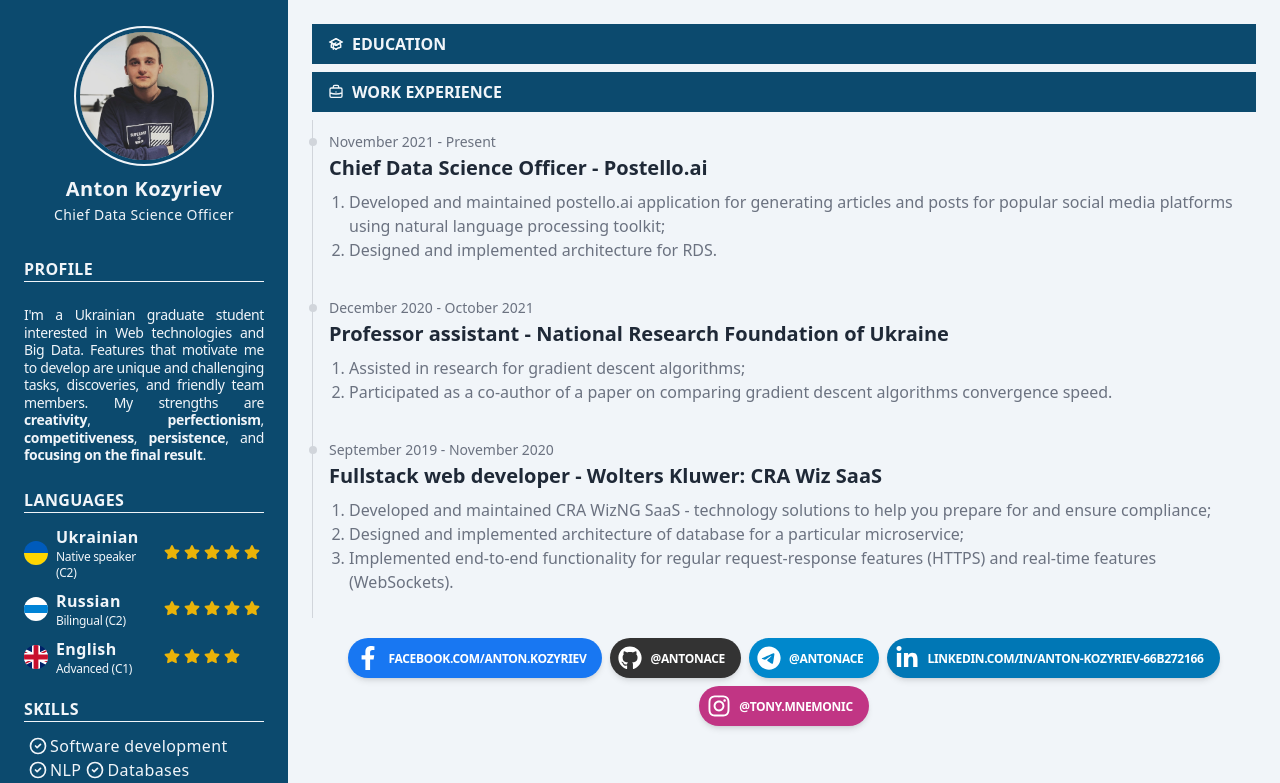
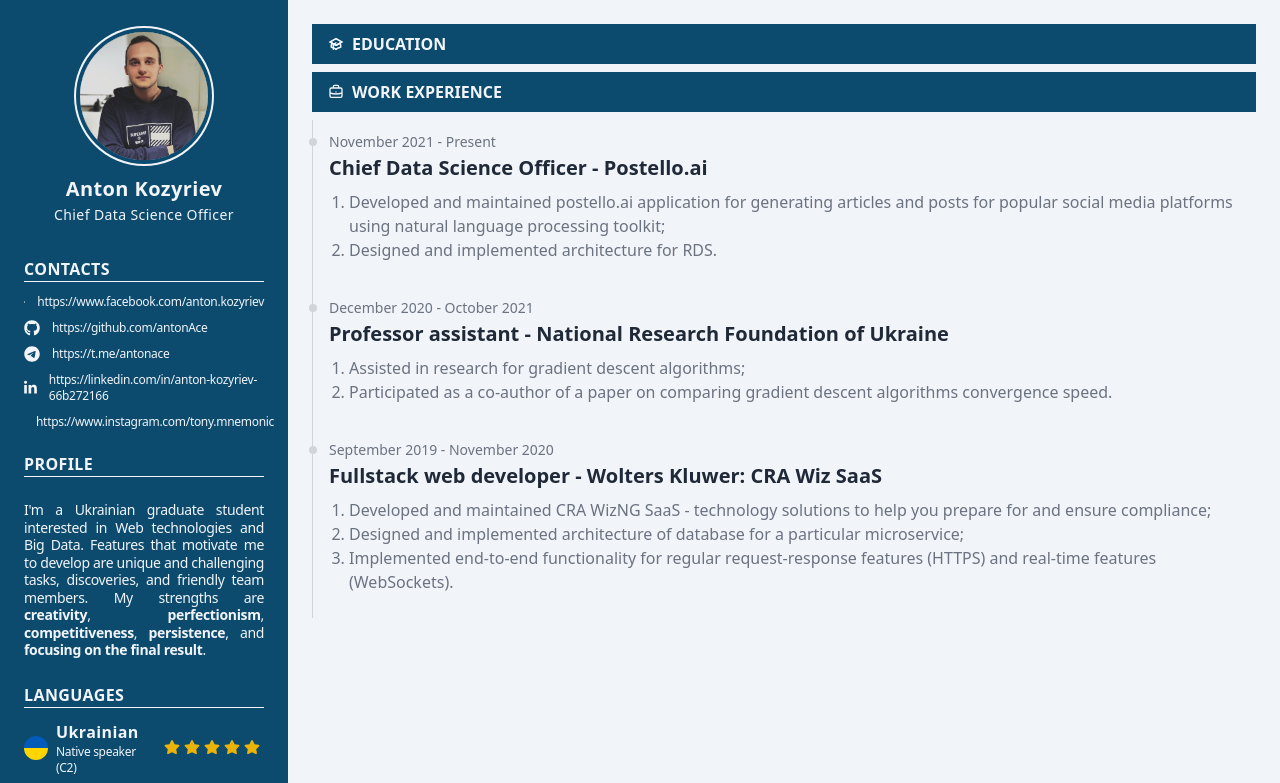
Before and after one commit to kaydotdev/antonkozyriev.me, a React (Create React App) app: page / in a window 1280 px wide. Shown: the top 783 px of the page. Built offline with nearby package versions, Linux system fonts and the light colour scheme.

Commit message:
feat: make button and badge variant for social media

```diff
--- a/src/App.tsx
+++ b/src/App.tsx
@@ -3,6 +3,7 @@ import Divider from './components/Divider';
 import LanguageBadge from './components/LanguageBadge';
 import SkillBadge from './components/SkillBadge';
 import SocialMediaButton from './components/SocialMediaButton';
+import SocialMediaBadge from './components/SocialMediaBadge';
 import Timespan, { TimespanSection } from './components/Timespan';
 
 import Avatar from './static/profile.png';
@@ -47,6 +48,43 @@ function App() {
             <img src={Avatar} className="mx-auto mb-4 w-32 rounded-full ring-2 sm:ring-slate-100 ring-sky-900 ring-offset-4 sm:ring-offset-sky-900 ring-offset-slate-100" alt="Avatar" />
             <h5 className="mb-0 text-xl font-bold leading-tight">Anton Kozyriev</h5>
             <p className="text-sm mt-1">Chief Data Science Officer</p>
+            <div className="sm:hidden flex pt-2 flex-row flex-wrap justify-evenly sm:justify-center justify-items-stretch sm:gap-x-2 mt-6">
+              <SocialMediaButton href="https://www.facebook.com/anton.kozyriev" color="#1877f2">
+                <svg xmlns="http://www.w3.org/2000/svg" viewBox="0 0 320 512" className="w-6 h-6"><path fill="currentColor" d="M279.14 288l14.22-92.66h-88.91v-60.13c0-25.35 12.42-50.06 52.24-50.06h40.42V6.26S260.43 0 225.36 0c-73.22 0-121.08 44.38-121.08 124.72v70.62H22.89V288h81.39v224h100.17V288z" /></svg>
+              </SocialMediaButton>
+              <SocialMediaButton href="https://github.com/antonAce" color="#333">
+                <svg xmlns="http://www.w3.org/2000/svg" viewBox="0 0 496 512" className="w-6 h-6"><path fill="currentColor" d="M165.9 397.4c0 2-2.3 3.6-5.2 3.6-3.3.3-5.6-1.3-5.6-3.6 0-2 2.3-3.6 5.2-3.6 3-.3 5.6 1.3 5.6 3.6zm-31.1-4.5c-.7 2 1.3 4.3 4.3 4.9 2.6 1 5.6 0 6.2-2s-1.3-4.3-4.3-5.2c-2.6-.7-5.5.3-6.2 2.3zm44.2-1.7c-2.9.7-4.9 2.6-4.6 4.9.3 2 2.9 3.3 5.9 2.6 2.9-.7 4.9-2.6 4.6-4.6-.3-1.9-3-3.2-5.9-2.9zM244.8 8C106.1 8 0 113.3 0 252c0 110.9 69.8 205.8 169.5 239.2 12.8 2.3 17.3-5.6 17.3-12.1 0-6.2-.3-40.4-.3-61.4 0 0-70 15-84.7-29.8 0 0-11.4-29.1-27.8-36.6 0 0-22.9-15.7 1.6-15.4 0 0 24.9 2 38.6 25.8 21.9 38.6 58.6 27.5 72.9 20.9 2.3-16 8.8-27.1 16-33.7-55.9-6.2-112.3-14.3-112.3-110.5 0-27.5 7.6-41.3 23.6-58.9-2.6-6.5-11.1-33.3 2.6-67.9 20.9-6.5 69 27 69 27 20-5.6 41.5-8.5 62.8-8.5s42.8 2.9 62.8 8.5c0 0 48.1-33.6 69-27 13.7 34.7 5.2 61.4 2.6 67.9 16 17.7 25.8 31.5 25.8 58.9 0 96.5-58.9 104.2-114.8 110.5 9.2 7.9 17 22.9 17 46.4 0 33.7-.3 75.4-.3 83.6 0 6.5 4.6 14.4 17.3 12.1C428.2 457.8 496 362.9 496 252 496 113.3 383.5 8 244.8 8zM97.2 352.9c-1.3 1-1 3.3.7 5.2 1.6 1.6 3.9 2.3 5.2 1 1.3-1 1-3.3-.7-5.2-1.6-1.6-3.9-2.3-5.2-1zm-10.8-8.1c-.7 1.3.3 2.9 2.3 3.9 1.6 1 3.6.7 4.3-.7.7-1.3-.3-2.9-2.3-3.9-2-.6-3.6-.3-4.3.7zm32.4 35.6c-1.6 1.3-1 4.3 1.3 6.2 2.3 2.3 5.2 2.6 6.5 1 1.3-1.3.7-4.3-1.3-6.2-2.2-2.3-5.2-2.6-6.5-1zm-11.4-14.7c-1.6 1-1.6 3.6 0 5.9 1.6 2.3 4.3 3.3 5.6 2.3 1.6-1.3 1.6-3.9 0-6.2-1.4-2.3-4-3.3-5.6-2z" /></svg>
+              </SocialMediaButton>
+              <SocialMediaButton href="https://t.me/antonace" color="#0088cc">
+                <svg xmlns="http://www.w3.org/2000/svg" viewBox="0 0 496 512" className="w-6 h-6"><path fill="currentColor" d="M248,8C111.033,8,0,119.033,0,256S111.033,504,248,504,496,392.967,496,256,384.967,8,248,8ZM362.952,176.66c-3.732,39.215-19.881,134.378-28.1,178.3-3.476,18.584-10.322,24.816-16.948,25.425-14.4,1.326-25.338-9.517-39.287-18.661-21.827-14.308-34.158-23.215-55.346-37.177-24.485-16.135-8.612-25,5.342-39.5,3.652-3.793,67.107-61.51,68.335-66.746.153-.655.3-3.1-1.154-4.384s-3.59-.849-5.135-.5q-3.283.746-104.608,69.142-14.845,10.194-26.894,9.934c-8.855-.191-25.888-5.006-38.551-9.123-15.531-5.048-27.875-7.717-26.8-16.291q.84-6.7,18.45-13.7,108.446-47.248,144.628-62.3c68.872-28.647,83.183-33.623,92.511-33.789,2.052-.034,6.639.474,9.61,2.885a10.452,10.452,0,0,1,3.53,6.716A43.765,43.765,0,0,1,362.952,176.66Z" /></svg>
+              </SocialMediaButton>
+              <SocialMediaButton href="https://linkedin.com/in/anton-kozyriev-66b272166" color="#0077b5">
+                <svg xmlns="http://www.w3.org/2000/svg" viewBox="0 0 448 512" className="w-6 h-6"><path fill="currentColor" d="M100.28 448H7.4V148.9h92.88zM53.79 108.1C24.09 108.1 0 83.5 0 53.8a53.79 53.79 0 0 1 107.58 0c0 29.7-24.1 54.3-53.79 54.3zM447.9 448h-92.68V302.4c0-34.7-.7-79.2-48.29-79.2-48.29 0-55.69 37.7-55.69 76.7V448h-92.78V148.9h89.08v40.8h1.3c12.4-23.5 42.69-48.3 87.88-48.3 94 0 111.28 61.9 111.28 142.3V448z" /></svg>
+              </SocialMediaButton>
+              <SocialMediaButton href="https://www.instagram.com/tony.mnemonic" color="#c13584">
+                <svg xmlns="http://www.w3.org/2000/svg" viewBox="0 0 448 512" className="w-6 h-6"><path fill="currentColor" d="M224.1 141c-63.6 0-114.9 51.3-114.9 114.9s51.3 114.9 114.9 114.9S339 319.5 339 255.9 287.7 141 224.1 141zm0 189.6c-41.1 0-74.7-33.5-74.7-74.7s33.5-74.7 74.7-74.7 74.7 33.5 74.7 74.7-33.6 74.7-74.7 74.7zm146.4-194.3c0 14.9-12 26.8-26.8 26.8-14.9 0-26.8-12-26.8-26.8s12-26.8 26.8-26.8 26.8 12 26.8 26.8zm76.1 27.2c-1.7-35.9-9.9-67.7-36.2-93.9-26.2-26.2-58-34.4-93.9-36.2-37-2.1-147.9-2.1-184.9 0-35.8 1.7-67.6 9.9-93.9 36.1s-34.4 58-36.2 93.9c-2.1 37-2.1 147.9 0 184.9 1.7 35.9 9.9 67.7 36.2 93.9s58 34.4 93.9 36.2c37 2.1 147.9 2.1 184.9 0 35.9-1.7 67.7-9.9 93.9-36.2 26.2-26.2 34.4-58 36.2-93.9 2.1-37 2.1-147.8 0-184.8zM398.8 388c-7.8 19.6-22.9 34.7-42.6 42.6-29.5 11.7-99.5 9-132.1 9s-102.7 2.6-132.1-9c-19.6-7.8-34.7-22.9-42.6-42.6-11.7-29.5-9-99.5-9-132.1s-2.6-102.7 9-132.1c7.8-19.6 22.9-34.7 42.6-42.6 29.5-11.7 99.5-9 132.1-9s102.7-2.6 132.1 9c19.6 7.8 34.7 22.9 42.6 42.6 11.7 29.5 9 99.5 9 132.1s2.7 102.7-9 132.1z" /></svg>
+              </SocialMediaButton>
+            </div>
+          </div>
+          <div className="hidden sm:block">
+            <Divider text="Contacts" />
+            <div className="px-6 py-3">
+              <SocialMediaBadge href="https://www.facebook.com/anton.kozyriev">
+                <svg xmlns="http://www.w3.org/2000/svg" viewBox="0 0 320 512" className="w-4 h-4 text-slate-100"><path fill="currentColor" d="M279.14 288l14.22-92.66h-88.91v-60.13c0-25.35 12.42-50.06 52.24-50.06h40.42V6.26S260.43 0 225.36 0c-73.22 0-121.08 44.38-121.08 124.72v70.62H22.89V288h81.39v224h100.17V288z" /></svg>
+              </SocialMediaBadge>
+              <SocialMediaBadge href="https://github.com/antonAce">
+                <svg xmlns="http://www.w3.org/2000/svg" viewBox="0 0 496 512" className="w-4 h-4 text-slate-100"><path fill="currentColor" d="M165.9 397.4c0 2-2.3 3.6-5.2 3.6-3.3.3-5.6-1.3-5.6-3.6 0-2 2.3-3.6 5.2-3.6 3-.3 5.6 1.3 5.6 3.6zm-31.1-4.5c-.7 2 1.3 4.3 4.3 4.9 2.6 1 5.6 0 6.2-2s-1.3-4.3-4.3-5.2c-2.6-.7-5.5.3-6.2 2.3zm44.2-1.7c-2.9.7-4.9 2.6-4.6 4.9.3 2 2.9 3.3 5.9 2.6 2.9-.7 4.9-2.6 4.6-4.6-.3-1.9-3-3.2-5.9-2.9zM244.8 8C106.1 8 0 113.3 0 252c0 110.9 69.8 205.8 169.5 239.2 12.8 2.3 17.3-5.6 17.3-12.1 0-6.2-.3-40.4-.3-61.4 0 0-70 15-84.7-29.8 0 0-11.4-29.1-27.8-36.6 0 0-22.9-15.7 1.6-15.4 0 0 24.9 2 38.6 25.8 21.9 38.6 58.6 27.5 72.9 20.9 2.3-16 8.8-27.1 16-33.7-55.9-6.2-112.3-14.3-112.3-110.5 0-27.5 7.6-41.3 23.6-58.9-2.6-6.5-11.1-33.3 2.6-67.9 20.9-6.5 69 27 69 27 20-5.6 41.5-8.5 62.8-8.5s42.8 2.9 62.8 8.5c0 0 48.1-33.6 69-27 13.7 34.7 5.2 61.4 2.6 67.9 16 17.7 25.8 31.5 25.8 58.9 0 96.5-58.9 104.2-114.8 110.5 9.2 7.9 17 22.9 17 46.4 0 33.7-.3 75.4-.3 83.6 0 6.5 4.6 14.4 17.3 12.1C428.2 457.8 496 362.9 496 252 496 113.3 383.5 8 244.8 8zM97.2 352.9c-1.3 1-1 3.3.7 5.2 1.6 1.6 3.9 2.3 5.2 1 1.3-1 1-3.3-.7-5.2-1.6-1.6-3.9-2.3-5.2-1zm-10.8-8.1c-.7 1.3.3 2.9 2.3 3.9 1.6 1 3.6.7 4.3-.7.7-1.3-.3-2.9-2.3-3.9-2-.6-3.6-.3-4.3.7zm32.4 35.6c-1.6 1.3-1 4.3 1.3 6.2 2.3 2.3 5.2 2.6 6.5 1 1.3-1.3.7-4.3-1.3-6.2-2.2-2.3-5.2-2.6-6.5-1zm-11.4-14.7c-1.6 1-1.6 3.6 0 5.9 1.6 2.3 4.3 3.3 5.6 2.3 1.6-1.3 1.6-3.9 0-6.2-1.4-2.3-4-3.3-5.6-2z" /></svg>
+              </SocialMediaBadge>
+              <SocialMediaBadge href="https://t.me/antonace">
+                <svg xmlns="http://www.w3.org/2000/svg" viewBox="0 0 496 512" className="w-4 h-4 text-slate-100"><path fill="currentColor" d="M248,8C111.033,8,0,119.033,0,256S111.033,504,248,504,496,392.967,496,256,384.967,8,248,8ZM362.952,176.66c-3.732,39.215-19.881,134.378-28.1,178.3-3.476,18.584-10.322,24.816-16.948,25.425-14.4,1.326-25.338-9.517-39.287-18.661-21.827-14.308-34.158-23.215-55.346-37.177-24.485-16.135-8.612-25,5.342-39.5,3.652-3.793,67.107-61.51,68.335-66.746.153-.655.3-3.1-1.154-4.384s-3.59-.849-5.135-.5q-3.283.746-104.608,69.142-14.845,10.194-26.894,9.934c-8.855-.191-25.888-5.006-38.551-9.123-15.531-5.048-27.875-7.717-26.8-16.291q.84-6.7,18.45-13.7,108.446-47.248,144.628-62.3c68.872-28.647,83.183-33.623,92.511-33.789,2.052-.034,6.639.474,9.61,2.885a10.452,10.452,0,0,1,3.53,6.716A43.765,43.765,0,0,1,362.952,176.66Z" /></svg>
+              </SocialMediaBadge>
+              <SocialMediaBadge href="https://linkedin.com/in/anton-kozyriev-66b272166">
+                <svg xmlns="http://www.w3.org/2000/svg" viewBox="0 0 448 512" className="w-4 h-4 text-slate-100"><path fill="currentColor" d="M100.28 448H7.4V148.9h92.88zM53.79 108.1C24.09 108.1 0 83.5 0 53.8a53.79 53.79 0 0 1 107.58 0c0 29.7-24.1 54.3-53.79 54.3zM447.9 448h-92.68V302.4c0-34.7-.7-79.2-48.29-79.2-48.29 0-55.69 37.7-55.69 76.7V448h-92.78V148.9h89.08v40.8h1.3c12.4-23.5 42.69-48.3 87.88-48.3 94 0 111.28 61.9 111.28 142.3V448z" /></svg>
+              </SocialMediaBadge>
+              <SocialMediaBadge href="https://www.instagram.com/tony.mnemonic">
+                <svg xmlns="http://www.w3.org/2000/svg" viewBox="0 0 448 512" className="w-4 h-4 text-slate-100"><path fill="currentColor" d="M224.1 141c-63.6 0-114.9 51.3-114.9 114.9s51.3 114.9 114.9 114.9S339 319.5 339 255.9 287.7 141 224.1 141zm0 189.6c-41.1 0-74.7-33.5-74.7-74.7s33.5-74.7 74.7-74.7 74.7 33.5 74.7 74.7-33.6 74.7-74.7 74.7zm146.4-194.3c0 14.9-12 26.8-26.8 26.8-14.9 0-26.8-12-26.8-26.8s12-26.8 26.8-26.8 26.8 12 26.8 26.8zm76.1 27.2c-1.7-35.9-9.9-67.7-36.2-93.9-26.2-26.2-58-34.4-93.9-36.2-37-2.1-147.9-2.1-184.9 0-35.8 1.7-67.6 9.9-93.9 36.1s-34.4 58-36.2 93.9c-2.1 37-2.1 147.9 0 184.9 1.7 35.9 9.9 67.7 36.2 93.9s58 34.4 93.9 36.2c37 2.1 147.9 2.1 184.9 0 35.9-1.7 67.7-9.9 93.9-36.2 26.2-26.2 34.4-58 36.2-93.9 2.1-37 2.1-147.8 0-184.8zM398.8 388c-7.8 19.6-22.9 34.7-42.6 42.6-29.5 11.7-99.5 9-132.1 9s-102.7 2.6-132.1-9c-19.6-7.8-34.7-22.9-42.6-42.6-11.7-29.5-9-99.5-9-132.1s-2.6-102.7 9-132.1c7.8-19.6 22.9-34.7 42.6-42.6 29.5-11.7 99.5-9 132.1-9s102.7-2.6 132.1 9c19.6 7.8 34.7 22.9 42.6 42.6 11.7 29.5 9 99.5 9 132.1s2.7 102.7-9 132.1z" /></svg>
+              </SocialMediaBadge>
+            </div>
           </div>
           <Divider text="Profile" />
           <div className="p-6 text-justify text-sm tracking-tight leading-tight">
@@ -92,24 +130,6 @@ function App() {
             </svg>
           </Header>
           <Timespan sections={workExperienceSection} />
-
-          <div className="flex pt-2 flex-row flex-wrap justify-evenly sm:justify-center justify-items-stretch sm:gap-x-2 sm:mt-3">
-            <SocialMediaButton href="https://www.facebook.com/anton.kozyriev" text="facebook.com/anton.kozyriev" color="#1877f2">
-              <svg xmlns="http://www.w3.org/2000/svg" viewBox="0 0 320 512" className="w-6 h-6"><path fill="currentColor" d="M279.14 288l14.22-92.66h-88.91v-60.13c0-25.35 12.42-50.06 52.24-50.06h40.42V6.26S260.43 0 225.36 0c-73.22 0-121.08 44.38-121.08 124.72v70.62H22.89V288h81.39v224h100.17V288z" /></svg>
-            </SocialMediaButton>
-            <SocialMediaButton href="https://github.com/antonAce" text="@antonAce" color="#333">
-              <svg xmlns="http://www.w3.org/2000/svg" viewBox="0 0 496 512" className="w-6 h-6"><path fill="currentColor" d="M165.9 397.4c0 2-2.3 3.6-5.2 3.6-3.3.3-5.6-1.3-5.6-3.6 0-2 2.3-3.6 5.2-3.6 3-.3 5.6 1.3 5.6 3.6zm-31.1-4.5c-.7 2 1.3 4.3 4.3 4.9 2.6 1 5.6 0 6.2-2s-1.3-4.3-4.3-5.2c-2.6-.7-5.5.3-6.2 2.3zm44.2-1.7c-2.9.7-4.9 2.6-4.6 4.9.3 2 2.9 3.3 5.9 2.6 2.9-.7 4.9-2.6 4.6-4.6-.3-1.9-3-3.2-5.9-2.9zM244.8 8C106.1 8 0 113.3 0 252c0 110.9 69.8 205.8 169.5 239.2 12.8 2.3 17.3-5.6 17.3-12.1 0-6.2-.3-40.4-.3-61.4 0 0-70 15-84.7-29.8 0 0-11.4-29.1-27.8-36.6 0 0-22.9-15.7 1.6-15.4 0 0 24.9 2 38.6 25.8 21.9 38.6 58.6 27.5 72.9 20.9 2.3-16 8.8-27.1 16-33.7-55.9-6.2-112.3-14.3-112.3-110.5 0-27.5 7.6-41.3 23.6-58.9-2.6-6.5-11.1-33.3 2.6-67.9 20.9-6.5 69 27 69 27 20-5.6 41.5-8.5 62.8-8.5s42.8 2.9 62.8 8.5c0 0 48.1-33.6 69-27 13.7 34.7 5.2 61.4 2.6 67.9 16 17.7 25.8 31.5 25.8 58.9 0 96.5-58.9 104.2-114.8 110.5 9.2 7.9 17 22.9 17 46.4 0 33.7-.3 75.4-.3 83.6 0 6.5 4.6 14.4 17.3 12.1C428.2 457.8 496 362.9 496 252 496 113.3 383.5 8 244.8 8zM97.2 352.9c-1.3 1-1 3.3.7 5.2 1.6 1.6 3.9 2.3 5.2 1 1.3-1 1-3.3-.7-5.2-1.6-1.6-3.9-2.3-5.2-1zm-10.8-8.1c-.7 1.3.3 2.9 2.3 3.9 1.6 1 3.6.7 4.3-.7.7-1.3-.3-2.9-2.3-3.9-2-.6-3.6-.3-4.3.7zm32.4 35.6c-1.6 1.3-1 4.3 1.3 6.2 2.3 2.3 5.2 2.6 6.5 1 1.3-1.3.7-4.3-1.3-6.2-2.2-2.3-5.2-2.6-6.5-1zm-11.4-14.7c-1.6 1-1.6 3.6 0 5.9 1.6 2.3 4.3 3.3 5.6 2.3 1.6-1.3 1.6-3.9 0-6.2-1.4-2.3-4-3.3-5.6-2z" /></svg>
-            </SocialMediaButton>
-            <SocialMediaButton href="https://t.me/antonace" text="@antonace" color="#0088cc">
-              <svg xmlns="http://www.w3.org/2000/svg" viewBox="0 0 496 512" className="w-6 h-6"><path fill="currentColor" d="M248,8C111.033,8,0,119.033,0,256S111.033,504,248,504,496,392.967,496,256,384.967,8,248,8ZM362.952,176.66c-3.732,39.215-19.881,134.378-28.1,178.3-3.476,18.584-10.322,24.816-16.948,25.425-14.4,1.326-25.338-9.517-39.287-18.661-21.827-14.308-34.158-23.215-55.346-37.177-24.485-16.135-8.612-25,5.342-39.5,3.652-3.793,67.107-61.51,68.335-66.746.153-.655.3-3.1-1.154-4.384s-3.59-.849-5.135-.5q-3.283.746-104.608,69.142-14.845,10.194-26.894,9.934c-8.855-.191-25.888-5.006-38.551-9.123-15.531-5.048-27.875-7.717-26.8-16.291q.84-6.7,18.45-13.7,108.446-47.248,144.628-62.3c68.872-28.647,83.183-33.623,92.511-33.789,2.052-.034,6.639.474,9.61,2.885a10.452,10.452,0,0,1,3.53,6.716A43.765,43.765,0,0,1,362.952,176.66Z" /></svg>
-            </SocialMediaButton>
-            <SocialMediaButton href="https://linkedin.com/in/anton-kozyriev-66b272166" text="linkedin.com/in/anton-kozyriev-66b272166" color="#0077b5">
-              <svg xmlns="http://www.w3.org/2000/svg" viewBox="0 0 448 512" className="w-6 h-6"><path fill="currentColor" d="M100.28 448H7.4V148.9h92.88zM53.79 108.1C24.09 108.1 0 83.5 0 53.8a53.79 53.79 0 0 1 107.58 0c0 29.7-24.1 54.3-53.79 54.3zM447.9 448h-92.68V302.4c0-34.7-.7-79.2-48.29-79.2-48.29 0-55.69 37.7-55.69 76.7V448h-92.78V148.9h89.08v40.8h1.3c12.4-23.5 42.69-48.3 87.88-48.3 94 0 111.28 61.9 111.28 142.3V448z" /></svg>
-            </SocialMediaButton>
-            <SocialMediaButton href="https://www.instagram.com/tony.mnemonic" text="@tony.mnemonic" color="#c13584">
-              <svg xmlns="http://www.w3.org/2000/svg" viewBox="0 0 448 512" className="w-6 h-6"><path fill="currentColor" d="M224.1 141c-63.6 0-114.9 51.3-114.9 114.9s51.3 114.9 114.9 114.9S339 319.5 339 255.9 287.7 141 224.1 141zm0 189.6c-41.1 0-74.7-33.5-74.7-74.7s33.5-74.7 74.7-74.7 74.7 33.5 74.7 74.7-33.6 74.7-74.7 74.7zm146.4-194.3c0 14.9-12 26.8-26.8 26.8-14.9 0-26.8-12-26.8-26.8s12-26.8 26.8-26.8 26.8 12 26.8 26.8zm76.1 27.2c-1.7-35.9-9.9-67.7-36.2-93.9-26.2-26.2-58-34.4-93.9-36.2-37-2.1-147.9-2.1-184.9 0-35.8 1.7-67.6 9.9-93.9 36.1s-34.4 58-36.2 93.9c-2.1 37-2.1 147.9 0 184.9 1.7 35.9 9.9 67.7 36.2 93.9s58 34.4 93.9 36.2c37 2.1 147.9 2.1 184.9 0 35.9-1.7 67.7-9.9 93.9-36.2 26.2-26.2 34.4-58 36.2-93.9 2.1-37 2.1-147.8 0-184.8zM398.8 388c-7.8 19.6-22.9 34.7-42.6 42.6-29.5 11.7-99.5 9-132.1 9s-102.7 2.6-132.1-9c-19.6-7.8-34.7-22.9-42.6-42.6-11.7-29.5-9-99.5-9-132.1s-2.6-102.7 9-132.1c7.8-19.6 22.9-34.7 42.6-42.6 29.5-11.7 99.5-9 132.1-9s102.7-2.6 132.1 9c19.6 7.8 34.7 22.9 42.6 42.6 11.7 29.5 9 99.5 9 132.1s2.7 102.7-9 132.1z" /></svg>
-            </SocialMediaButton>
-          </div>
         </div>
       </div>
     </div>
--- /dev/null
+++ b/src/components/SocialMediaBadge.tsx
@@ -0,0 +1,17 @@
+import { ReactNode } from 'react';
+
+interface SocialMediaBadgeProps {
+    href: string;
+    children: ReactNode;
+}
+
+function SocialMediaBadge(props: SocialMediaBadgeProps) {
+    return (
+        <div className="flex flex-row items-center mb-2.5">
+            {props.children}
+            <p className="text-xs font-base tracking-tight ml-3">{props.href}</p>
+        </div>
+    );
+}
+
+export default SocialMediaBadge;
--- a/src/components/SocialMediaButton.tsx
+++ b/src/components/SocialMediaButton.tsx
@@ -2,7 +2,6 @@ import { ReactNode } from 'react';
 
 interface SocialMediaButtonProps {
     href: string;
-    text: string;
     color: string;
     children: ReactNode;
 }
@@ -15,7 +14,6 @@ function SocialMediaButton(props: SocialMediaButtonProps) {
     return (
         <button onClick={(_) => window.open(props.href, "_blank")} type="button" className="inline-flex p-2 mb-2 text-white tracking-tight font-medium text-xs leading-tight uppercase rounded-full shadow-md hover:shadow-lg focus:shadow-lg focus:outline-none focus:ring-0 active:shadow-lg transition duration-150 ease-in-out items-center" style={buttonStyles}>
             <div>{props.children}</div>
-            <div className="hidden sm:block mx-2 font-bold">{props.text}</div>
         </button>
     );
 }
```
